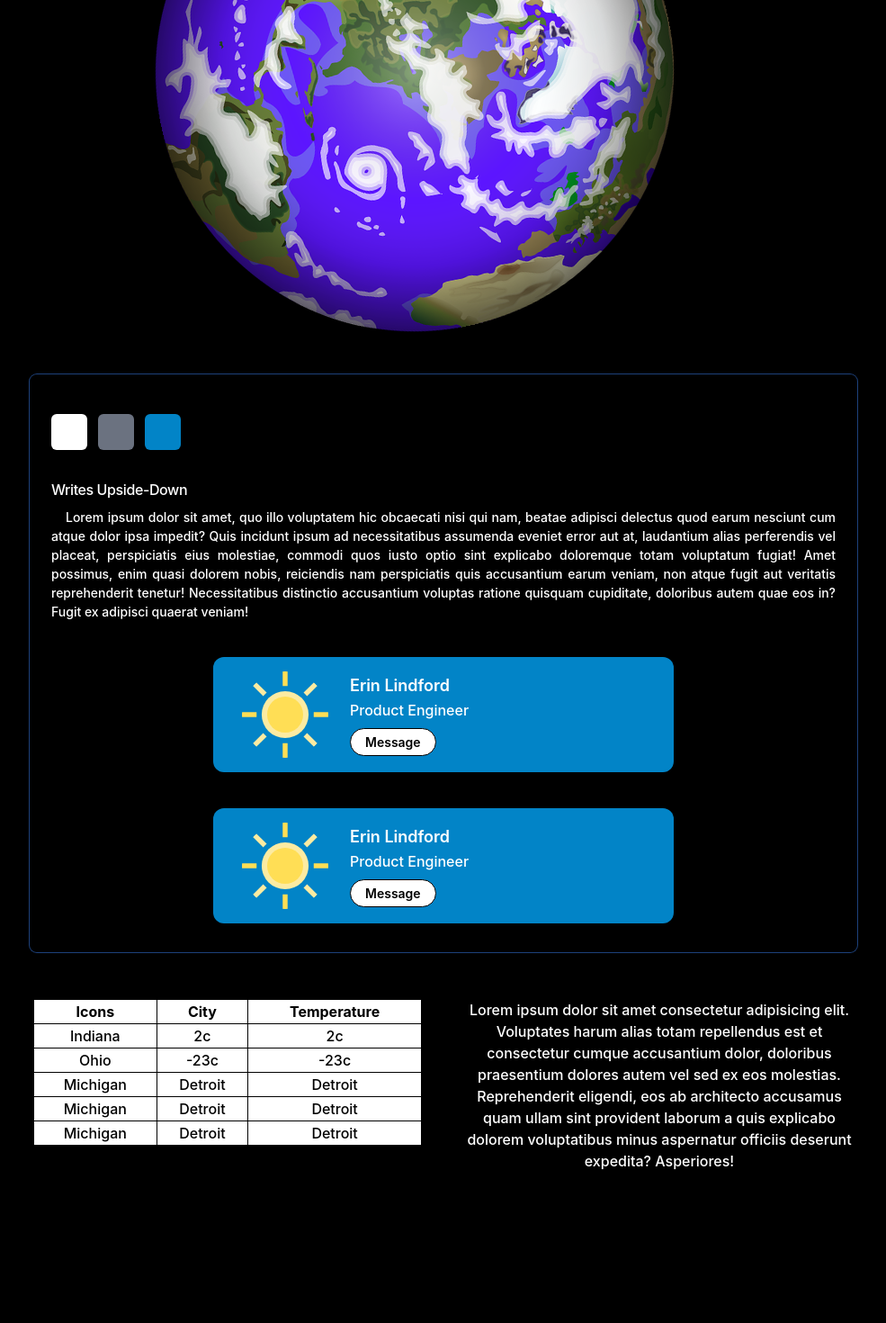
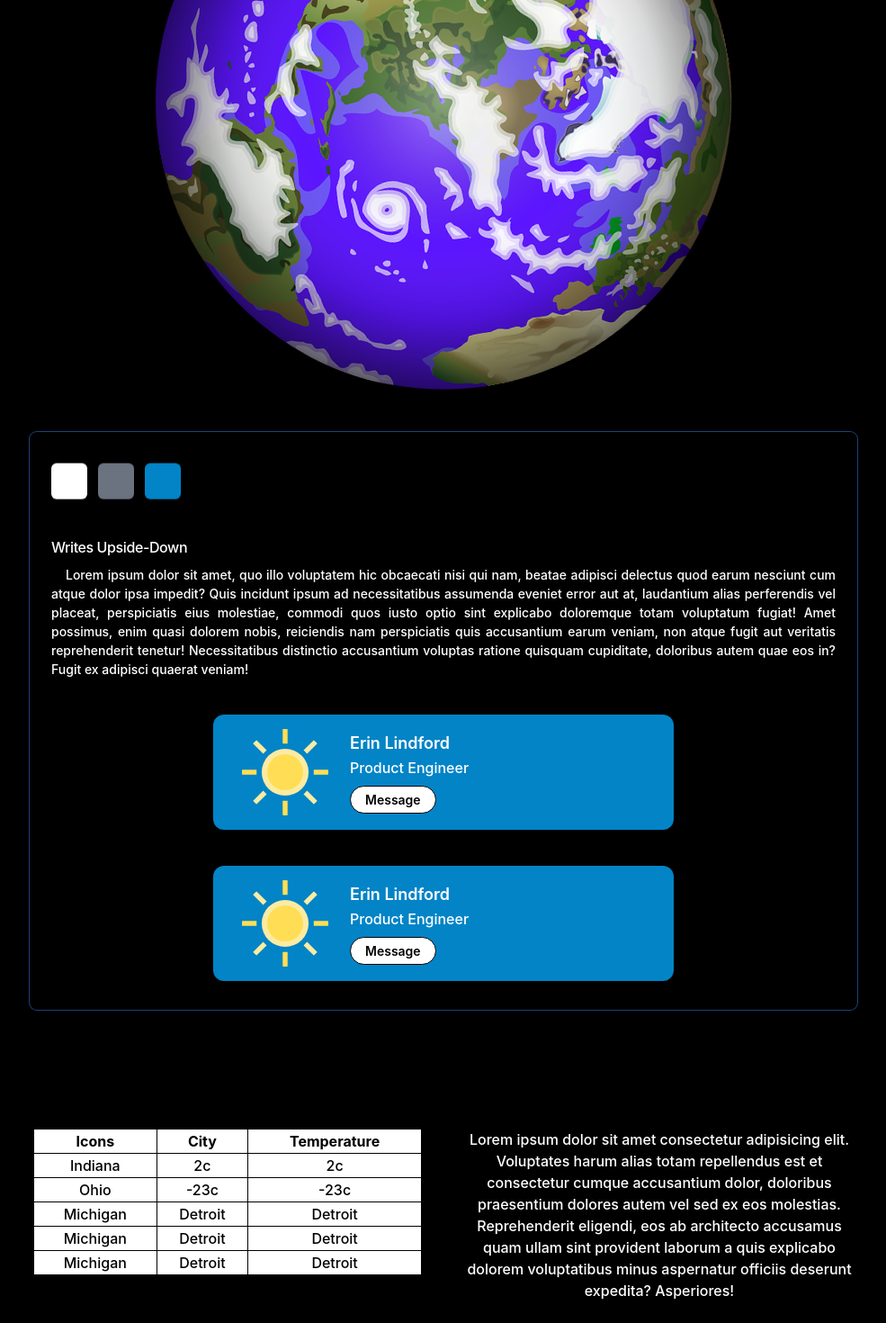
Before and after one commit to Pinto1232/WeatherApp, a React (Vite) app: page / in a window 1280 px wide. Shown: the part 556-2026 px from the top of the page at 90% size, without its empty margins (147-1132 px from the left). Before the commit the page ends 1882 px from the top, so only its background shows below. Built offline with nearby package versions, Linux system fonts and the light colour scheme.

Commit message:
Widget separeted

```diff
--- a/src/components/widgets/HomeWidget.tsx
+++ b/src/components/widgets/HomeWidget.tsx
@@ -8,15 +8,15 @@ const HomeWidget = () => {
       <div>
            <div className=" text-white dark:bg-slate-900 rounded-lg px-6 py-8 ring-1 ring-slate-900/5 shadow-xl">
             <div>
-              <span className="inline-flex bg-white items-center justify-center p-2 bg-indigo-500 rounded-md shadow-lg">
-                <svg className="h-6 w-6 gap-8 text-white" xmlns={Sun} fill="none" viewBox="0 0 24 24" stroke="currentColor" aria-hidden="true"></svg>
+              <span className="inline-flex  bg-white items-center animate-bounce justify-center p-2 bg-indigo-500 rounded-md shadow-lg">
+                <svg className="h-6 w-6 gap-8 text-white" xmlns={Sun} fill="none" viewBox="0 0 24 24" stroke="currentColor" aria-hidden="false"></svg>
               </span>
 
-              <span className="inline-flex bg-menu-bg-color m-3 items-center justify-center p-2 bg-indigo-500 rounded-md shadow-lg">
+              <span className="inline-flex bg-menu-bg-color animate-bounce m-3 items-center justify-center p-2 bg-indigo-500 rounded-md shadow-lg">
                 <svg className="h-6 w-6 gap-8 text-white" xmlns="http://www.w3.org/2000/svg" fill="none" viewBox="0 0 24 24" stroke="currentColor" aria-hidden="true"></svg>
               </span>
 
-              <span className="inline-flex  bg-midnight items-center justify-center p-2 bg-indigo-500 rounded-md shadow-lg">
+              <span className="inline-flex animate-bounce bg-midnight items-center justify-center p-2 bg-indigo-500 rounded-md shadow-lg">
                 <svg className="h-6 w-6 gap-8 text-white" xmlns="http://www.w3.org/2000/svg" fill="none" viewBox="0 0 24 24" stroke="currentColor" aria-hidden="true"></svg>
               </span>
           </div>
@@ -28,10 +28,10 @@ const HomeWidget = () => {
 
 
 
-          <div className="py-8 px-8 max-w-lg mx-auto mt-10 bg-midnight rounded-xl shadow-lg space-y-2 sm:py-4 sm:flex sm:items-center sm:space-y-0 sm:space-x-6">
-            <img className="block mx-auto h-24 rounded-full sm:mx-0 sm:shrink-0" src={globe} alt="" />
+          <div className="py-8 px-8  max-w-lg mx-auto mt-10 bg-midnight rounded-xl shadow-lg space-y-2 sm:py-4 sm:flex sm:items-center sm:space-y-0 sm:space-x-6">
+            <img className="block  mx-auto h-24 rounded-full sm:mx-0 sm:shrink-0" src={globe} alt="" />
               <div className="text-center space-y-2 sm:text-left">
-                <div className="space-y-0.5">
+                <div className="space-y-0.5 ">
                   <p className="text-lg text-black font-semibold">
                     Erin Lindford
                   </p>
--- a/src/pages/Home.tsx
+++ b/src/pages/Home.tsx
@@ -25,7 +25,7 @@ const Home = () => {
     <div className="flex flex-wrap md:mt-10 mx-40 md:w-auto font-medium justify-around gap-2">
        <div className="mt-10 mx-40 -z-50  items-center md:w-auto font-medium ">
         <h1 className="text-white text-center mb-5 text-4xl uppercase">Chek Out the Weather for today </h1>
-        <motion.img className="md:w-full max-w-xl" src={globe} alt=""
+        <motion.img className="md:w-full min-w-full max-w-xl" src={globe} alt=""
          animate={{ rotate: 360, y: [0, 50, 0]  }}
           transition={{
             flip: Infinity,
@@ -42,7 +42,7 @@ const Home = () => {
       </div>
 
 
-      <div className=" flex text-white text-center w-lg flex-wrap">
+      <div className=" flex text-white mt-20 text-center w-lg flex-wrap">
           <div className="text-black-text flex-1 w-64 w-full  ">
               <div className="p-6 mx-auto bg-transparent rounded-xl shadow-lg flex items-center space-x-4">
                 <Table />
```
